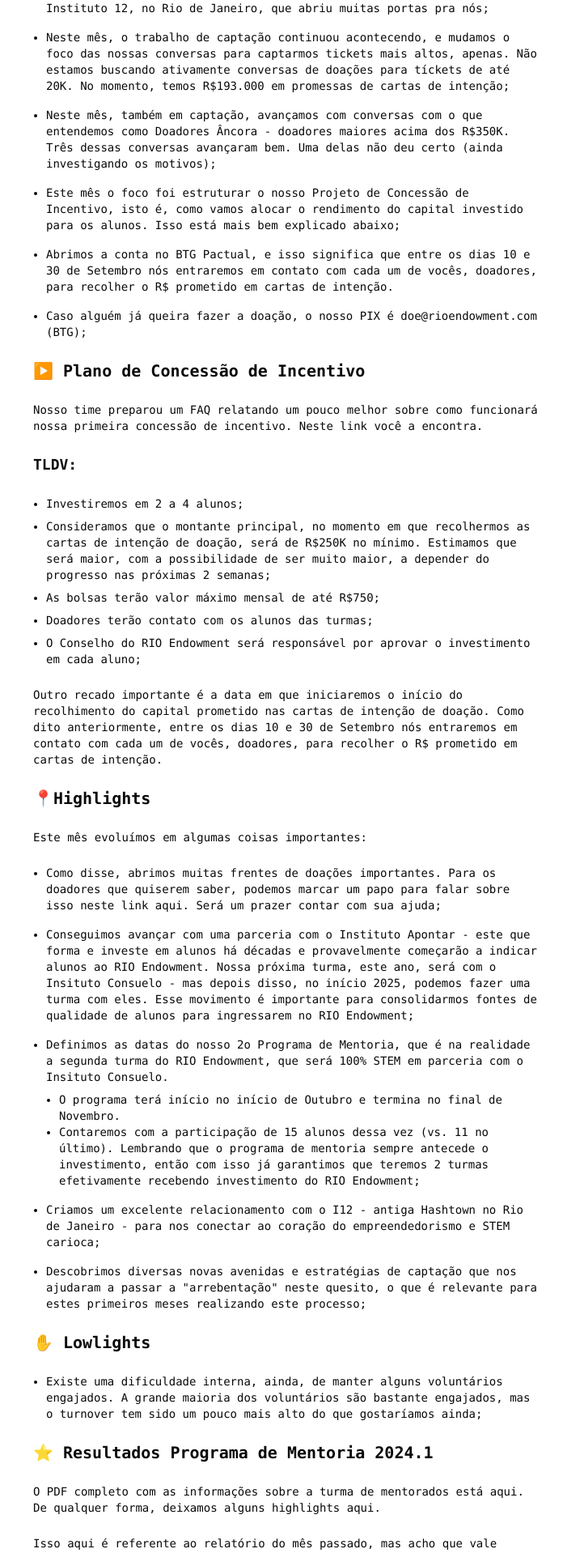
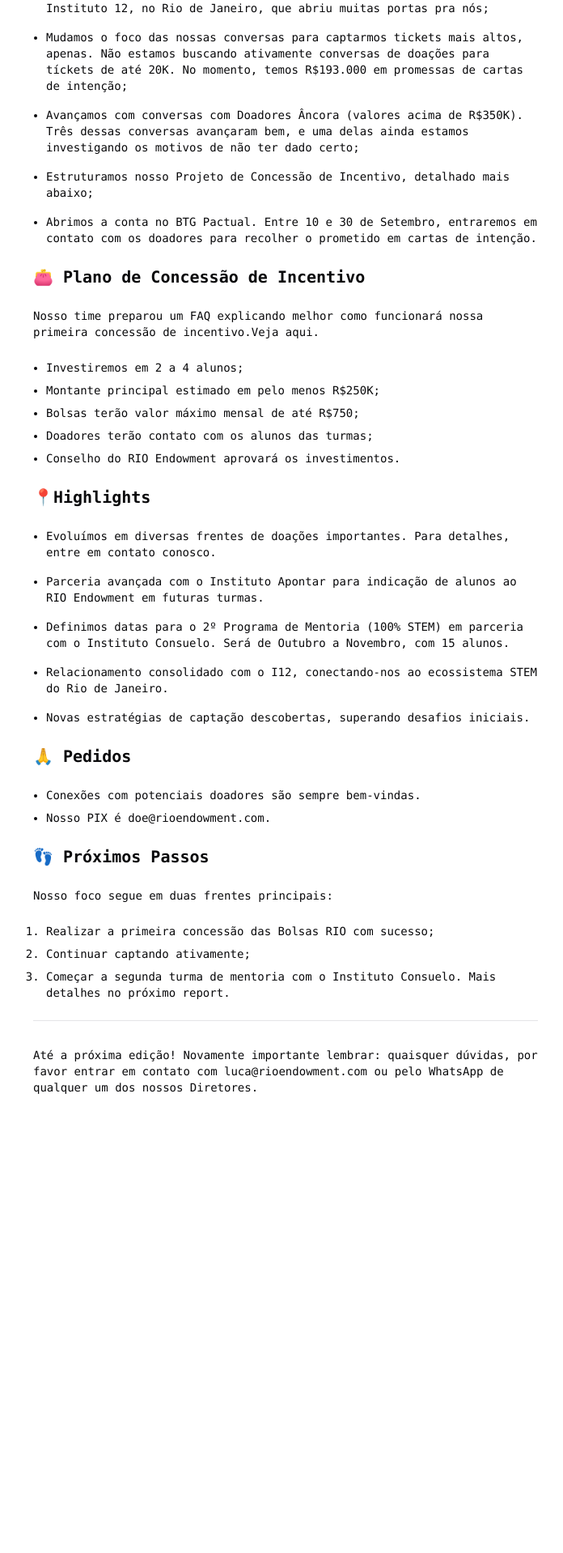
Before and after one commit to lucabcastellano/RIOIR, a Next.js app in the folder rio_updates/: page /rio-update-agosto-2024 in a window 1280 px wide. Shown: the part 560-2478 px from the top of the page at 81% size, without its empty margins (287-983 px from the left). After the commit the page ends 1945 px from the top, so only its background shows below. Built offline with nearby package versions, Linux system fonts and the light colour scheme.

Commit message:
Update page.tsx 17

```diff
--- a/rio_updates/app/rio-update-agosto-2024/page.tsx
+++ b/rio_updates/app/rio-update-agosto-2024/page.tsx
@@ -48,168 +48,77 @@ export default function BlogPost() {
             <ul className="list-disc pl-4 space-y-4">
               <li>
                 Por conta do embalo do último mês, nós construímos muitas avenidas de captação de doadores maiores,
-                a partir de R$100K e temos 6 nomes atualmente em conversas. Todos os 6 estão engajados. Passamos 7
-                dias no Instituto 12, no Rio de Janeiro, que abriu muitas portas pra nós;
+                a partir de R$100K e temos 6 nomes atualmente em conversas. Todos os 6 estão engajados. Passamos 7 dias
+                no Instituto 12, no Rio de Janeiro, que abriu muitas portas pra nós;
               </li>
               <li>
-                Neste mês, o trabalho de captação continuou acontecendo, e mudamos o foco das nossas conversas para
-                captarmos tickets mais altos, apenas. Não estamos buscando ativamente conversas de doações para tíckets
-                de até 20K. No momento, temos R$193.000 em promessas de cartas de intenção;
+                Mudamos o foco das nossas conversas para captarmos tickets mais altos, apenas. Não estamos buscando
+                ativamente conversas de doações para tíckets de até 20K. No momento, temos R$193.000 em promessas
+                de cartas de intenção;
               </li>
               <li>
-                Neste mês, também em captação, avançamos com conversas com o que entendemos como Doadores Âncora -
-                doadores maiores acima dos R$350K. Três dessas conversas avançaram bem. Uma delas não deu certo
-                (ainda investigando os motivos);
+                Avançamos com conversas com Doadores Âncora (valores acima de R$350K). Três dessas conversas avançaram
+                bem, e uma delas ainda estamos investigando os motivos de não ter dado certo;
               </li>
               <li>
-                Este mês o foco foi estruturar o nosso Projeto de Concessão de Incentivo, isto é, como vamos alocar
-                o rendimento do capital investido para os alunos. Isso está mais bem explicado abaixo;
+                Estruturamos nosso Projeto de Concessão de Incentivo, detalhado mais abaixo;
               </li>
               <li>
-                Abrimos a conta no BTG Pactual, e isso significa que entre os dias 10 e 30 de Setembro nós entraremos
-                em contato com cada um de vocês, doadores, para recolher o R$ prometido em cartas de intenção.
-              </li>
-              <li>
-                Caso alguém já queira fazer a doação, o nosso PIX é doe@rioendowment.com (BTG);
+                Abrimos a conta no BTG Pactual. Entre 10 e 30 de Setembro, entraremos em contato com os doadores para
+                recolher o prometido em cartas de intenção.
               </li>
             </ul>
 
             <h2 className="text-xl font-bold mt-12 mb-4 flex items-center gap-2">
-              ▶️ Plano de Concessão de Incentivo
+              👛 Plano de Concessão de Incentivo
             </h2>
 
             <p>
-              Nosso time preparou um FAQ relatando um pouco melhor sobre como funcionará nossa primeira concessão
-              de incentivo. Neste link você a encontra.
+              Nosso time preparou um FAQ explicando melhor como funcionará nossa primeira concessão de incentivo.
+              <a href="#" className="text-foreground hover:underline">Veja aqui.</a>
             </p>
-
-            <h3 className="text-lg font-bold mt-8 mb-4">TLDV:</h3>
 
             <ul className="list-disc pl-4 space-y-2">
               <li>Investiremos em 2 a 4 alunos;</li>
-              <li>
-                Consideramos que o montante principal, no momento em que recolhermos as cartas de intenção de doação,
-                será de R$250K no mínimo. Estimamos que será maior, com a possibilidade de ser muito maior, a depender
-                do progresso nas próximas 2 semanas;
-              </li>
-              <li>As bolsas terão valor máximo mensal de até R$750;</li>
+              <li>Montante principal estimado em pelo menos R$250K;</li>
+              <li>Bolsas terão valor máximo mensal de até R$750;</li>
               <li>Doadores terão contato com os alunos das turmas;</li>
-              <li>O Conselho do RIO Endowment será responsável por aprovar o investimento em cada aluno;</li>
+              <li>Conselho do RIO Endowment aprovará os investimentos.</li>
             </ul>
-
-            <p>
-              Outro recado importante é a data em que iniciaremos o início do recolhimento do capital prometido nas
-              cartas de intenção de doação. Como dito anteriormente, entre os dias 10 e 30 de Setembro nós entraremos
-              em contato com cada um de vocês, doadores, para recolher o R$ prometido em cartas de intenção.
-            </p>
 
             <h2 className="text-xl font-bold mt-12 mb-4 flex items-center gap-2">
               📍Highlights
             </h2>
 
-            <p>Este mês evoluímos em algumas coisas importantes:</p>
-
             <ul className="list-disc pl-4 space-y-4">
               <li>
-                Como disse, abrimos muitas frentes de doações importantes. Para os doadores que quiserem saber,
-                podemos marcar um papo para falar sobre isso neste link aqui. Será um prazer contar com sua ajuda;
+                Evoluímos em diversas frentes de doações importantes. Para detalhes, entre em contato conosco.
               </li>
               <li>
-                Conseguimos avançar com uma parceria com o Instituto Apontar - este que forma e investe em alunos
-                há décadas e provavelmente começarão a indicar alunos ao RIO Endowment. Nossa próxima turma, este ano,
-                será com o Insituto Consuelo - mas depois disso, no início 2025, podemos fazer uma turma com eles.
-                Esse movimento é importante para consolidarmos fontes de qualidade de alunos para ingressarem no RIO Endowment;
+                Parceria avançada com o Instituto Apontar para indicação de alunos ao RIO Endowment em futuras turmas.
               </li>
               <li>
-                Definimos as datas do nosso 2o Programa de Mentoria, que é na realidade a segunda turma do RIO Endowment,
-                que será 100% STEM em parceria com o Insituto Consuelo.
-                <ul className="list-disc pl-4 mt-2">
-                  <li>O programa terá início no início de Outubro e termina no final de Novembro.</li>
-                  <li>
-                    Contaremos com a participação de 15 alunos dessa vez (vs. 11 no último). Lembrando que o programa
-                    de mentoria sempre antecede o investimento, então com isso já garantimos que teremos 2 turmas
-                    efetivamente recebendo investimento do RIO Endowment;
-                  </li>
-                </ul>
+                Definimos datas para o 2º Programa de Mentoria (100% STEM) em parceria com o Instituto Consuelo.
+                Será de Outubro a Novembro, com 15 alunos.
               </li>
               <li>
-                Criamos um excelente relacionamento com o I12 - antiga Hashtown no Rio de Janeiro - para nos conectar
-                ao coração do empreendedorismo e STEM carioca;
+                Relacionamento consolidado com o I12, conectando-nos ao ecossistema STEM do Rio de Janeiro.
               </li>
               <li>
-                Descobrimos diversas novas avenidas e estratégias de captação que nos ajudaram a passar a "arrebentação"
-                neste quesito, o que é relevante para estes primeiros meses realizando este processo;
+                Novas estratégias de captação descobertas, superando desafios iniciais.
               </li>
             </ul>
 
             <h2 className="text-xl font-bold mt-12 mb-4 flex items-center gap-2">
-              ✋ Lowlights
+              🙏 Pedidos
             </h2>
 
-            <ul className="list-disc pl-4 space-y-4">
+            <ul className="list-disc pl-4 space-y-2">
               <li>
-                Existe uma dificuldade interna, ainda, de manter alguns voluntários engajados. A grande maioria dos
-                voluntários são bastante engajados, mas o turnover tem sido um pouco mais alto do que gostaríamos ainda;
-              </li>
-            </ul>
-
-            <h2 className="text-xl font-bold mt-12 mb-4 flex items-center gap-2">
-              ⭐ Resultados Programa de Mentoria 2024.1
-            </h2>
-
-            <p>
-              O PDF completo com as informações sobre a turma de mentorados está aqui. De qualquer forma, deixamos
-              alguns highlights aqui.
-            </p>
-
-            <p>
-              Isso aqui é referente ao relatório do mês passado, mas acho que vale deixar alguns dos resultados aqui novamente.
-            </p>
-
-            <ul className="list-disc pl-4 space-y-4">
-              <li>
-                Nível de clareza, confiança para um possível processo seletivo e clareza de carreira depois do processo
-                de mentoria aumentaram significativamente;
+                Conexões com potenciais doadores são sempre bem-vindas.
               </li>
               <li>
-                Mentores muito bem avaliados, programa idem. 11 alunos, todos com bastante sucesso.
-              </li>
-            </ul>
-
-            <p>
-              Para ler os feedbacks dos nossos alunos, acessem o PDF que está no link acima. Segue uma prévia:
-            </p>
-
-            <h2 className="text-xl font-bold mt-12 mb-4 flex items-center gap-2">
-              🗣️ Novidades Adicionais
-            </h2>
-
-            <ul className="list-disc pl-4 space-y-4">
-              <li>
-                A parceria que firmamos com a deco.cx vai gerar frutos logo na semana que vem. A partir do dia 09 de
-                Setembro, a primeira versão do nosso novo website vai pro ar. A ideia é se comportar como um endowment
-                focado em tecnologia, com uma comunicação muito mais profissional e inovadora versus o que os outros
-                endowments têm. Seremos diferentes desde o dia 1;
-              </li>
-            </ul>
-
-            <h2 className="text-xl font-bold mt-12 mb-4 flex items-center gap-2">
-              👋 Pedidos
-            </h2>
-
-            <p>
-              Nós temos alguns bons leads, potenciais doadores, para conversar, mas é bom sempre se conectar com novas pessoas.
-            </p>
-
-            <ul className="list-disc pl-4 space-y-4">
-              <li>
-                Por isso, o primeiro pedido é sempre novos contatos. Quem são pessoas interessantes que vocês acham que
-                podem gerar valor ao RIO? Estamos sempre abertos a novas conversas;
-              </li>
-              <li>
-                Nós vamos colocar o nome de vocês, doadores do RIO, no nosso website na seção de Doadores Fundadores.
-                Se alguém aqui não quiser ter o nome exposto, por favor, nos avise para que possamos removê-lo do novo
-                site, que ficará pronto em poucos dias;
+                Nosso PIX é doe@rioendowment.com.
               </li>
             </ul>
 
@@ -218,21 +127,17 @@ export default function BlogPost() {
             </h2>
 
             <p>
-              Por agora, nosso foco segue absoluto em duas frentes: captação e, principalmente, o Projeto de Concessão
-              de Incentivo. Este projeto consiste em coletar os valores prometidos em cartas de intenção e realizar o
-              primeiro investimento nos alunos do RIO.
+              Nosso foco segue em duas frentes principais:
             </p>
 
-            <p>
-              Em captação, a ideia é continuar com os leads que temos aqui. Temos 6 leads potenciais para doações
-              relevantes e três para doações acima de R$350K.
-            </p>
-
-            <p>
-              Paralelamente, temos a concessão de incentivo, que deverá ter suas fases iniciais executadas este mês.
-              Todos os times estão focados na sua realização. Como diz Pedro Rodrigues, nosso conselheiro, realizar as
-              ações e gerar provas do valor e do impacto do RIO trará bons frutos.
-            </p>
+            <ol className="list-decimal pl-4 space-y-2">
+              <li>Realizar a primeira concessão das Bolsas RIO com sucesso;</li>
+              <li>Continuar captando ativamente;</li>
+              <li>
+                Começar a segunda turma de mentoria com o Instituto Consuelo.
+                Mais detalhes no próximo report.
+              </li>
+            </ol>
 
             <div className="mt-12 pt-8 border-t">
               <p>
```
